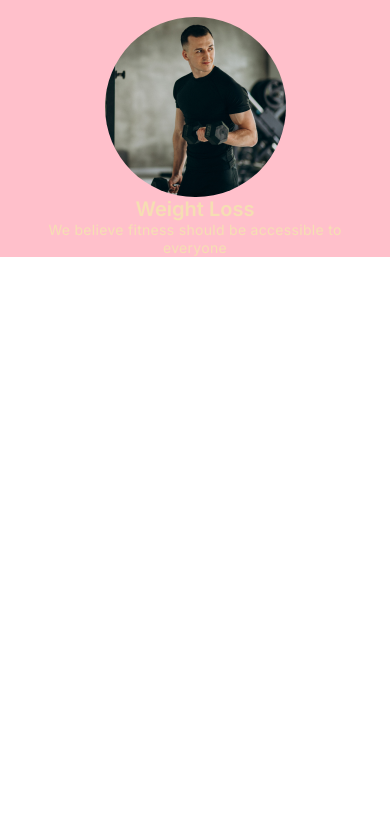
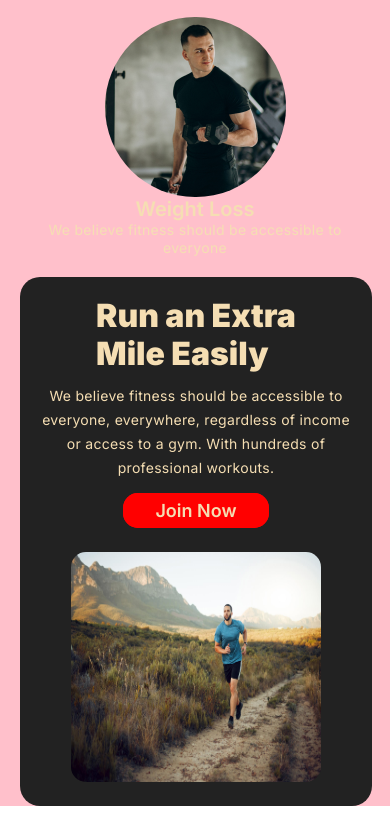
Before and after one commit to fariha-nazia/fitness-first, a plain HTML site: page index.html in a window 390 px wide. Shown: the part 1937-2763 px from the top of the page. Before the commit the page ends 2194 px from the top, so only its background shows below. Drawn offline with Linux system fonts and the light colour scheme; a web font is replaced by a local one.

Commit message:
run extra mile done

```diff
--- a/index.html
+++ b/index.html
@@ -119,9 +119,28 @@
     </section>
     <!-- /* ================================ Change your habit =========================================== */ -->
 
-    <section >
+    <section class="run-extra-mile-container" id="change-color-extra-mile">
+
+            <div class="run-extra-mile-text-box" >
+                <h1>
+                    Run an Extra <br> Mile Easily
+                </h1>
+                <p>
+                    We believe fitness should be accessible to everyone, everywhere, regardless of income or access to a gym. With hundreds of professional workouts.
+                </p>
+                <div class="run-extra-btn">
+                    <a href="">Join Now</a>
+                </div>
+
+            </div>
+            <div class="run-extra-mile-img">
+                <img src="images/run.jpg" alt="">
+            </div>
+
 
     </section>
+
+
 
 
   </main>
--- a/styles/style.css
+++ b/styles/style.css
@@ -215,10 +215,58 @@ nav ul li a{
 .habit-img-box img{
     border-radius: 100px;
 }
+/* ================================ Change your habit =========================================== */
 
+#change-color-extra-mile{
+    background-color: rgb(34, 34, 34);
+}
+.run-extra-mile-container{
+    width: 80%;
+    margin: 100px 200px;
+    /* border: 2px solid red; */
+    display: flex;
+    align-items: center;
+    justify-content: space-around;
+    padding: 20px;
+    border-radius: 15px;
+}
+.run-extra-mile-text-box{
+    width: 40%;
+}
+.run-extra-mile-img img{
+    width: 366px;
+    height: 300px;
+    border-radius: 15px;
+}
+.run-extra-mile-text-box h1{
+    font-size: 48px;
+    font-weight: 900;
+    line-height: 120%;
+    color: wheat;
+    margin-bottom: 10px;
+}
+.run-extra-mile-text-box p{
+    font-size: 14px;
+    font-weight: 400;
+    line-height: 24px;
+    letter-spacing: 0.3px;
+    color: wheat;
+    margin-bottom: 20px;
+}
 
+.run-extra-btn a{
+    text-decoration: none;
+    color: wheat;
+    font-size: 18px;
+    font-weight: 600;
+    line-height: 22px;
+    text-align: center;
+    border: 2px solid red;
+    border-radius: 15px;
+    padding: 5px 30px;
+    background-color: red;
+}
 
-/* ================================ Change your habit =========================================== */
 
 @media (max-width: 576px) {
     nav{
@@ -325,10 +373,44 @@ nav ul li a{
         grid-template-columns: repeat(1, 20%); */
         display: flex;
         flex-direction: column;
+    }
+    /* ------------------------------------- */
 
+    .run-extra-mile-container{
+        display: flex;
+        flex-direction: column;
+        justify-content: center;
+        align-items: center;
+        margin: 20px;
+        color: black;
+        border-radius: 20px;
 
     }
-
+    .run-extra-mile-text-box{
+        display: flex;
+        flex-direction: column;
+        justify-content: center;
+        align-items: center;
+        width: 100%;
+    }
+    .run-extra-mile-text-box h1{
+        font-size: 32px;
+        font-weight: 900;
+        line-height: 120%;
+    }
+    .run-extra-mile-text-box p{
+        font-size: 14px;
+        font-weight: 400;
+        line-height: 24px;
+        letter-spacing: 0.3px;
+        text-align: center;
+    }
+    .run-extra-mile-img img{
+        margin-top: 30px;
+        width: 250px;
+        height: 230px;
+        border-radius: 15px;
+    }
 
 
 }
```
